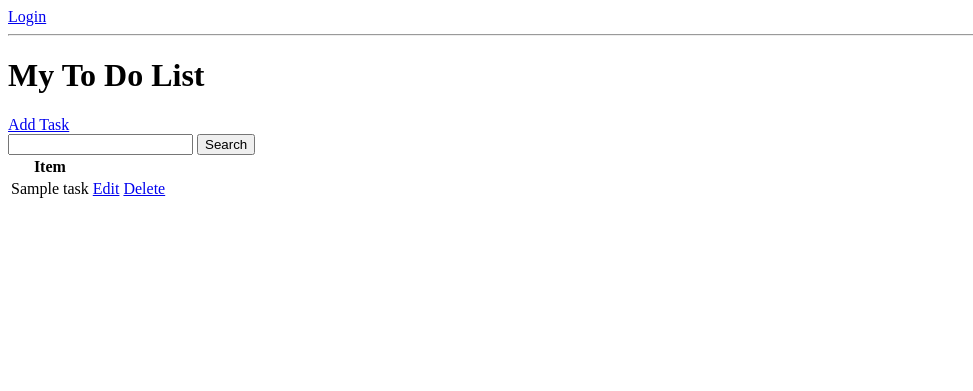
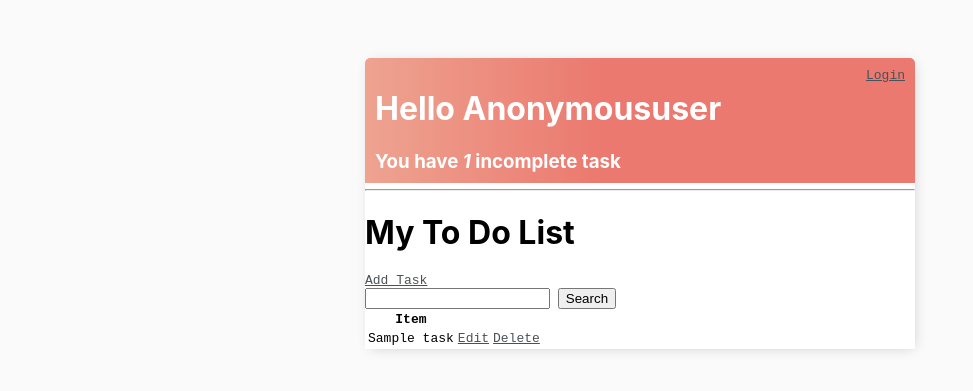
Before and after one commit to TsunamiTy/To-Do-App, a Django app: template templates/base/task_list.html in a window 1280 px wide. Shown: the top 391 px of the page, without its empty margins (0-973 px from the left). Run offline with Django 4.2, Linux system fonts and the light colour scheme; the template is opened without the code that fills it: most values are stand-ins (such as "Sample title", 1, 10 or a date in 2020).

Commit message:
add basic css styling

```diff
--- a/templates/base/main.html
+++ b/templates/base/main.html
@@ -6,9 +6,49 @@
     <meta name="viewport" content="width=device-width, initial-scale=1.0">
     <title>To Do App</title>
 </head>
+
+<style>
+    body {
+        background-color: #fafafa;
+        font-family:monospace;
+        padding-top: 50px;
+    }
+
+    h1,
+    h2,
+    h3,
+    h4,
+    h5,
+    h6 {
+        font-family:-apple-system, BlinkMacSystemFont, 'Segoe UI', Roboto, Oxygen, Ubuntu, Cantarell, 'Open Sans', 'Helvetica Neue', sans-serif
+    }
+
+    a,
+    p {
+        color: #4b5156
+    }
+
+    .container {
+        max-width: 550px;
+        margin: auto;
+        background-color: #fff;
+        -webkit-box-shadow: 2px 2px 13px -4px rgba(0, 0, 0, 0.21);
+        box-shadow: 2px 2px 13px -4px rgba(0, 0, 0, 0.21);
+    }
+
+    .header-bar {
+        display: flex;
+        justify-content: space-between;
+        color: #fff;
+        padding: 10px;
+        border-radius: 5px 5px 0 0;
+        background: linear-gradient(90deg, #eea390 0%, #eb796f 43%, #eb796f 100%);
+    }
+</style>
+
 <body>
 
-    <div class="'container">
+    <div class="container">
         {% block content %}
 
         {% endblock content %}
--- a/templates/base/task_list.html
+++ b/templates/base/task_list.html
@@ -1,11 +1,19 @@
 {% extends 'base/main.html' %}
 {% block content %}
-{% if request.user.is_authenticated %}
-<p>{{request.user}}</p>
-<a href="{% url 'logout' %}">Logout</a>
-{% else %}
-<a href="{% url 'login' %}">Login</a>
-{% endif %}
+
+<div class="header-bar">
+    <div>
+        <h1>Hello {{request.user|title}}</h1>
+        <h3 style="margin:0">You have <i>{{count}}</i> incomplete task{{ count|pluralize:"s" }}</h3>
+    </div>
+
+    {% if request.user.is_authenticated %}
+    <a href="{% url 'logout' %}">Logout</a>
+    {% else %}
+    <a href="{% url 'login' %}">Login</a>
+    {% endif %}
+</div>
+
 
 <hr>
 <h1>My To Do List</h1>
```
